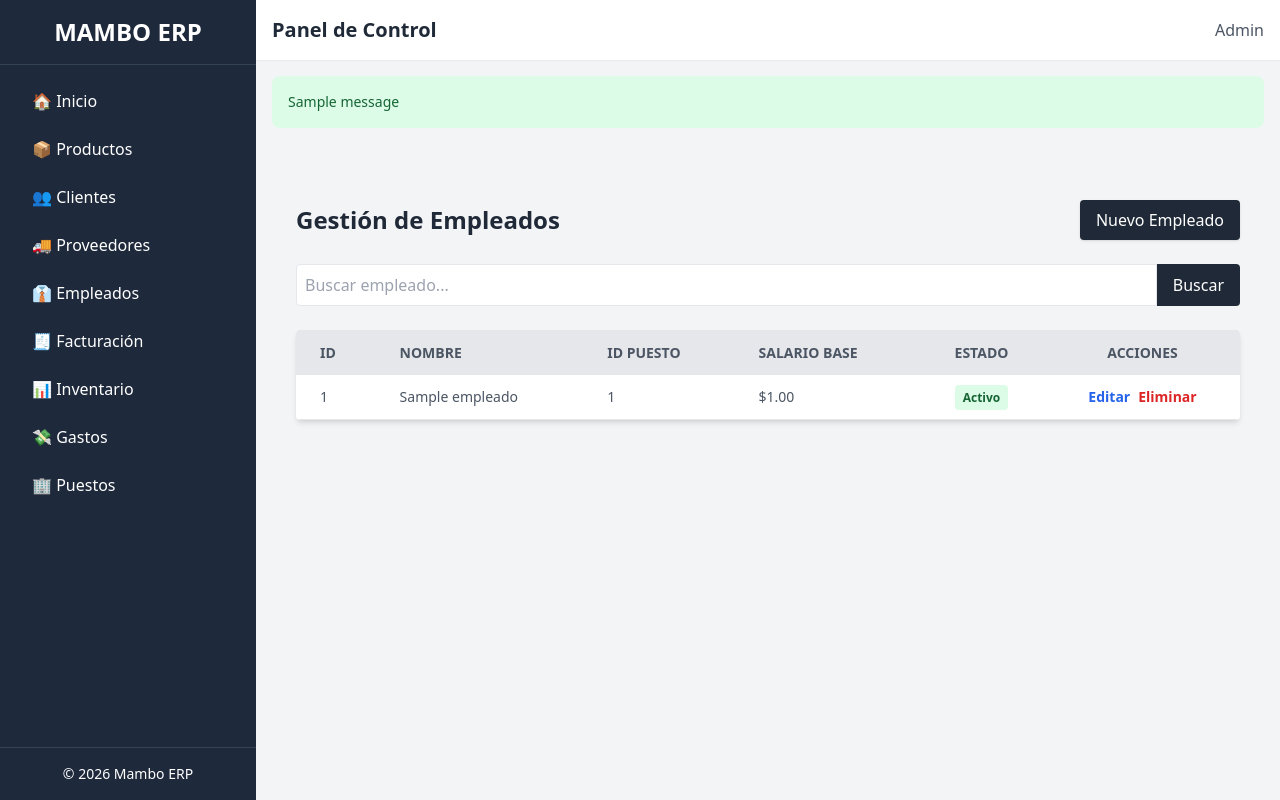
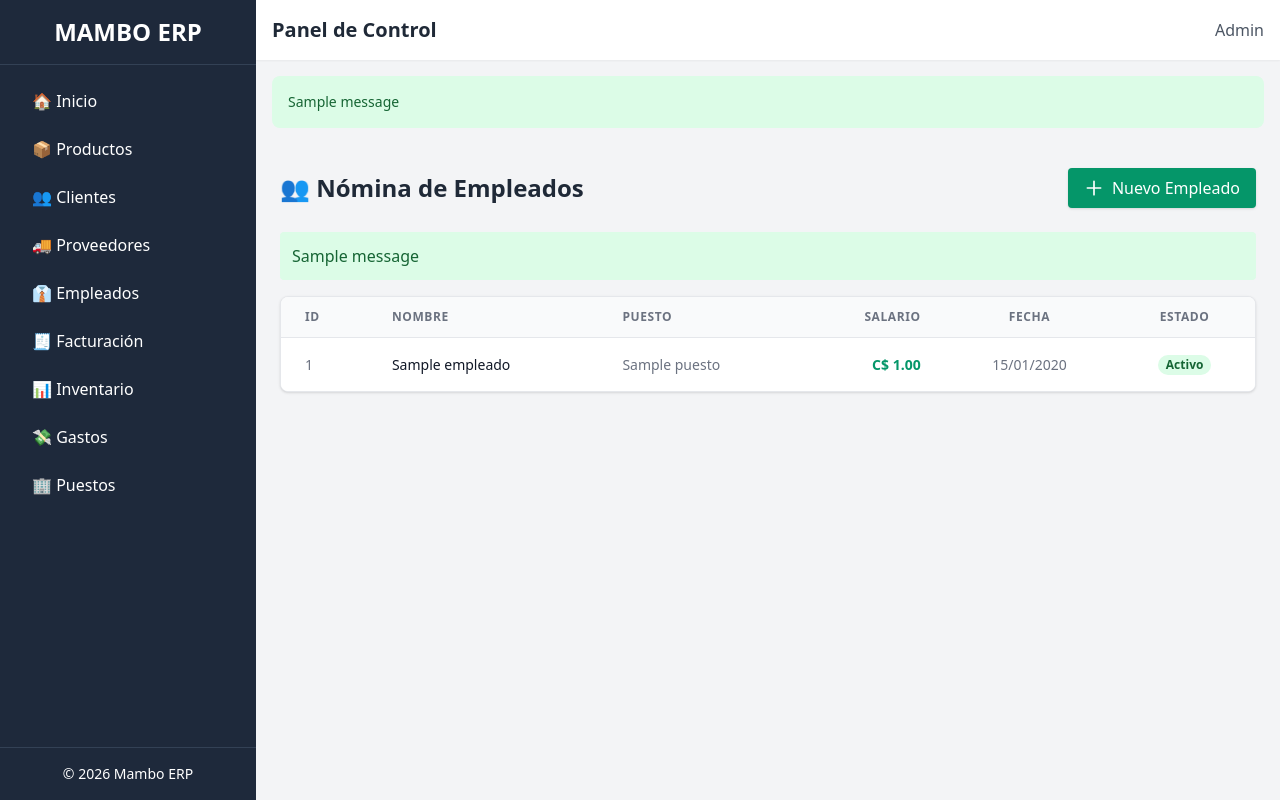
Before and after one commit to nmoreira0134-gif/ERP_Ferreteria_Pro, a Flask app: page /empleados/ in a window 1280 px wide. Run offline with Flask 3, Linux system fonts and the light colour scheme; tables that the repository leaves empty hold one stand-in row (values such as "Sample post"); one stand-in notice (Sample message) is shown; parts of the project's set-up code (start-up, migrations or seed data) failed here and were passed over; some libraries are stand-ins or nearby versions.

Commit message:
Actualizacion 17 nov ferreteria bd con SQLAlkemy

```diff
--- a/routes/empleados.py
+++ b/routes/empleados.py
@@ -1,81 +1,47 @@
 from flask import Blueprint, render_template, request, redirect, url_for, flash
-from models import db, Empleado
+from models import db, Empleado, Puesto
+from datetime import datetime
 import traceback
-from datetime import datetime
 
 bp_empleados = Blueprint('empleados', __name__, url_prefix='/empleados')
 
 @bp_empleados.route('/')
 def lista():
     try:
-        busqueda = request.args.get('busqueda', '')
-        if busqueda:
-            empleados = Empleado.query.filter(Empleado.Nombre.contains(busqueda)).all()
-        else:
-            empleados = Empleado.query.all()
-        return render_template('empleados/list.html', empleados=empleados, busqueda=busqueda)
+        empleados = Empleado.query.all()
+        # Usamos list.html
+        return render_template('empleados/list.html', empleados=empleados)
     except Exception as e:
         traceback.print_exc()
-        return f"Error en la base de datos al cargar empleados: {str(e)}"
+        return f"Error en la base de datos: {e}"
 
 @bp_empleados.route('/crear', methods=['GET', 'POST'])
 def crear():
+    try:
+        puestos = Puesto.query.all()
+    except Exception as e:
+        traceback.print_exc()
+        puestos = []
+
     if request.method == 'POST':
         try:
             fecha_str = request.form.get('fecha_contratacion')
-            fecha_dt = datetime.strptime(fecha_str, '%Y-%m-%d').date() if fecha_str else None
+            fecha_obj = datetime.strptime(fecha_str, '%Y-%m-%d').date() if fecha_str else None
 
             nuevo = Empleado(
                 Nombre=request.form['nombre'],
                 PuestoID=request.form.get('puesto_id') or None,
-                SalarioBase=request.form.get('salario_base') or 0.00,
-                FechaContratacion=fecha_dt,
-                Activo=bool(request.form.get('activo'))
+                SalarioBase=request.form['salario'],
+                FechaContratacion=fecha_obj,
+                Activo=True if request.form.get('activo') else False
             )
             db.session.add(nuevo)
             db.session.commit()
-            flash('Empleado creado exitosamente.', 'success')
+            flash('Empleado registrado exitosamente.', 'success')
             return redirect(url_for('empleados.lista'))
         except Exception as e:
             db.session.rollback()
             traceback.print_exc()
-            flash(f"Error al crear empleado: {str(e)}", 'danger')
+            flash(f"Error al guardar: {str(e)}", "danger")
 
-    return render_template('empleados/form.html', empleado=None)
-
-@bp_empleados.route('/editar/<int:id>', methods=['GET', 'POST'])
-def editar(id):
-    empleado = Empleado.query.get_or_404(id)
-    if request.method == 'POST':
-        try:
-            fecha_str = request.form.get('fecha_contratacion')
-
-            empleado.Nombre = request.form['nombre']
-            empleado.PuestoID = request.form.get('puesto_id') or None
-            empleado.SalarioBase = request.form.get('salario_base') or 0.00
-            if fecha_str:
-                empleado.FechaContratacion = datetime.strptime(fecha_str, '%Y-%m-%d').date()
-            empleado.Activo = bool(request.form.get('activo'))
-
-            db.session.commit()
-            flash('Empleado actualizado exitosamente.', 'success')
-            return redirect(url_for('empleados.lista'))
-        except Exception as e:
-            db.session.rollback()
-            traceback.print_exc()
-            flash(f"Error al editar empleado: {str(e)}", 'danger')
-
-    return render_template('empleados/form.html', empleado=empleado)
-
-@bp_empleados.route('/eliminar/<int:id>')
-def eliminar(id):
-    try:
-        empleado = Empleado.query.get_or_404(id)
-        db.session.delete(empleado)
-        db.session.commit()
-        flash('Empleado eliminado exitosamente.', 'success')
-    except Exception as e:
-        db.session.rollback()
-        traceback.print_exc()
-        flash(f"Error al eliminar empleado: {str(e)}", 'danger')
-    return redirect(url_for('empleados.lista'))
+    return render_template('empleados/form.html', puestos=puestos)
--- a/templates/empleados/list.html
+++ b/templates/empleados/list.html
@@ -1,55 +1,55 @@
 {% extends "base.html" %}
 
 {% block content %}
-<div class="container mx-auto px-4 py-8">
 <div class="flex justify-between items-center mb-6">
-        <h1 class="text-2xl font-bold text-gray-800">Gestión de Empleados</h1>
-        <a href="{{ url_for('empleados.crear') }}" class="bg-gray-800 hover:bg-gray-900 text-white px-4 py-2 rounded shadow">
+    <h2 class="text-2xl font-bold text-gray-800">👥 Nómina de Empleados</h2>
+    <a href="{{ url_for('empleados.crear') }}" class="bg-emerald-600 hover:bg-emerald-700 text-white px-4 py-2 rounded shadow transition-colors flex items-center gap-2">
+        <svg class="w-5 h-5" fill="none" stroke="currentColor" viewBox="0 0 24 24"><path stroke-linecap="round" stroke-linejoin="round" stroke-width="2" d="M12 4v16m8-8H4"></path></svg>
         Nuevo Empleado
     </a>
 </div>
 
-    <form method="GET" action="{{ url_for('empleados.lista') }}" class="mb-4 flex">
-        <input type="text" name="busqueda" value="{{ busqueda }}" placeholder="Buscar empleado..." class="border p-2 rounded-l w-full">
-        <button type="submit" class="bg-gray-800 text-white px-4 py-2 rounded-r">Buscar</button>
-    </form>
+{% with messages = get_flashed_messages(with_categories=true) %}
+    {% if messages %}
+        {% for category, message in messages %}
+            <div class="mb-4 p-3 rounded {{ 'bg-green-100 text-green-800' if category == 'success' else 'bg-red-100 text-red-800' }}">{{ message }}</div>
+        {% endfor %}
+    {% endif %}
+{% endwith %}
 
-    <div class="bg-white shadow-md rounded my-6 overflow-x-auto">
-        <table class="min-w-full w-full table-auto">
-            <thead class="bg-gray-200 text-gray-600 uppercase text-sm leading-normal">
+<div class="bg-white rounded-lg shadow overflow-hidden border border-gray-200">
+    <table class="min-w-full divide-y divide-gray-200">
+        <thead class="bg-gray-50">
             <tr>
-                    <th class="py-3 px-6 text-left">ID</th>
-                    <th class="py-3 px-6 text-left">Nombre</th>
-                    <th class="py-3 px-6 text-left">ID Puesto</th>
-                    <th class="py-3 px-6 text-left">Salario Base</th>
-                    <th class="py-3 px-6 text-center">Estado</th>
-                    <th class="py-3 px-6 text-center">Acciones</th>
+                <th class="px-6 py-3 text-left text-xs font-bold text-gray-500 uppercase tracking-wider">ID</th>
+                <th class="px-6 py-3 text-left text-xs font-bold text-gray-500 uppercase tracking-wider">Nombre</th>
+                <th class="px-6 py-3 text-left text-xs font-bold text-gray-500 uppercase tracking-wider">Puesto</th>
+                <th class="px-6 py-3 text-right text-xs font-bold text-gray-500 uppercase tracking-wider">Salario</th>
+                <th class="px-6 py-3 text-center text-xs font-bold text-gray-500 uppercase tracking-wider">Fecha</th>
+                <th class="px-6 py-3 text-center text-xs font-bold text-gray-500 uppercase tracking-wider">Estado</th>
             </tr>
         </thead>
-            <tbody class="text-gray-600 text-sm font-light">
+        <tbody class="bg-white divide-y divide-gray-200">
             {% for emp in empleados %}
-                <tr class="border-b border-gray-200 hover:bg-gray-100">
-                    <td class="py-3 px-6 text-left whitespace-nowrap">{{ emp.EmpleadoID }}</td>
-                    <td class="py-3 px-6 text-left">{{ emp.Nombre }}</td>
-                    <td class="py-3 px-6 text-left">{{ emp.PuestoID or '-' }}</td>
-                    <td class="py-3 px-6 text-left">${{ emp.SalarioBase or '0.00' }}</td>
-                    <td class="py-3 px-6 text-center">
+            <tr class="hover:bg-gray-50 transition-colors">
+                <td class="px-6 py-4 whitespace-nowrap text-sm text-gray-500">{{ emp.EmpleadoID }}</td>
+                <td class="px-6 py-4 whitespace-nowrap text-sm font-medium text-gray-900">{{ emp.Nombre }}</td>
+                <!-- Usamos la relación del modelo para traer el nombre del puesto -->
+                <td class="px-6 py-4 whitespace-nowrap text-sm text-gray-500">{{ emp.puesto.Nombre if emp.puesto else 'Sin puesto' }}</td>
+                <td class="px-6 py-4 whitespace-nowrap text-sm text-right text-emerald-600 font-bold">C$ {{ "%.2f"|format(emp.SalarioBase) if emp.SalarioBase else '0.00' }}</td>
+                <td class="px-6 py-4 whitespace-nowrap text-sm text-center text-gray-500">{{ emp.FechaContratacion.strftime('%d/%m/%Y') if emp.FechaContratacion else 'N/A' }}</td>
+                <td class="px-6 py-4 whitespace-nowrap text-sm text-center">
                     {% if emp.Activo %}
-                            <span class="bg-green-100 text-green-800 px-2 py-1 rounded text-xs font-bold">Activo</span>
+                        <span class="px-2 inline-flex text-xs leading-5 font-semibold rounded-full bg-green-100 text-green-800">Activo</span>
                     {% else %}
-                            <span class="bg-red-100 text-red-800 px-2 py-1 rounded text-xs font-bold">Inactivo</span>
+                        <span class="px-2 inline-flex text-xs leading-5 font-semibold rounded-full bg-red-100 text-red-800">Inactivo</span>
                     {% endif %}
                 </td>
-                    <td class="py-3 px-6 text-center">
-                        <div class="flex item-center justify-center space-x-2">
-                            <a href="{{ url_for('empleados.editar', id=emp.EmpleadoID) }}" class="text-blue-600 hover:text-blue-900 font-bold">Editar</a>
-                            <a href="{{ url_for('empleados.eliminar', id=emp.EmpleadoID) }}" class="text-red-600 hover:text-red-900 font-bold" onclick="return confirm('¿Eliminar empleado?')">Eliminar</a>
-                        </div>
-                    </td>
             </tr>
+            {% else %}
+            <tr><td colspan="6" class="px-6 py-4 text-center text-gray-500">No hay empleados registrados.</td></tr>
             {% endfor %}
         </tbody>
     </table>
 </div>
-</div>
 {% endblock %}
```
Also changed, not shown: models/__init__.py (+8 -2 lines), models/empleados.py (+6 -6 lines), models/gastos.py (added, +17 -0 lines), models/puestos.py (added, +9 -0 lines), routes/gastos.py (+7 -15 lines), routes/puestos.py (+19 -21 lines), templates/gastos/lista.html (+14 -14 lines), templates/puestos/lista.html (+13 -5 lines). Lines whose indentation alone changed are shown as unchanged.
